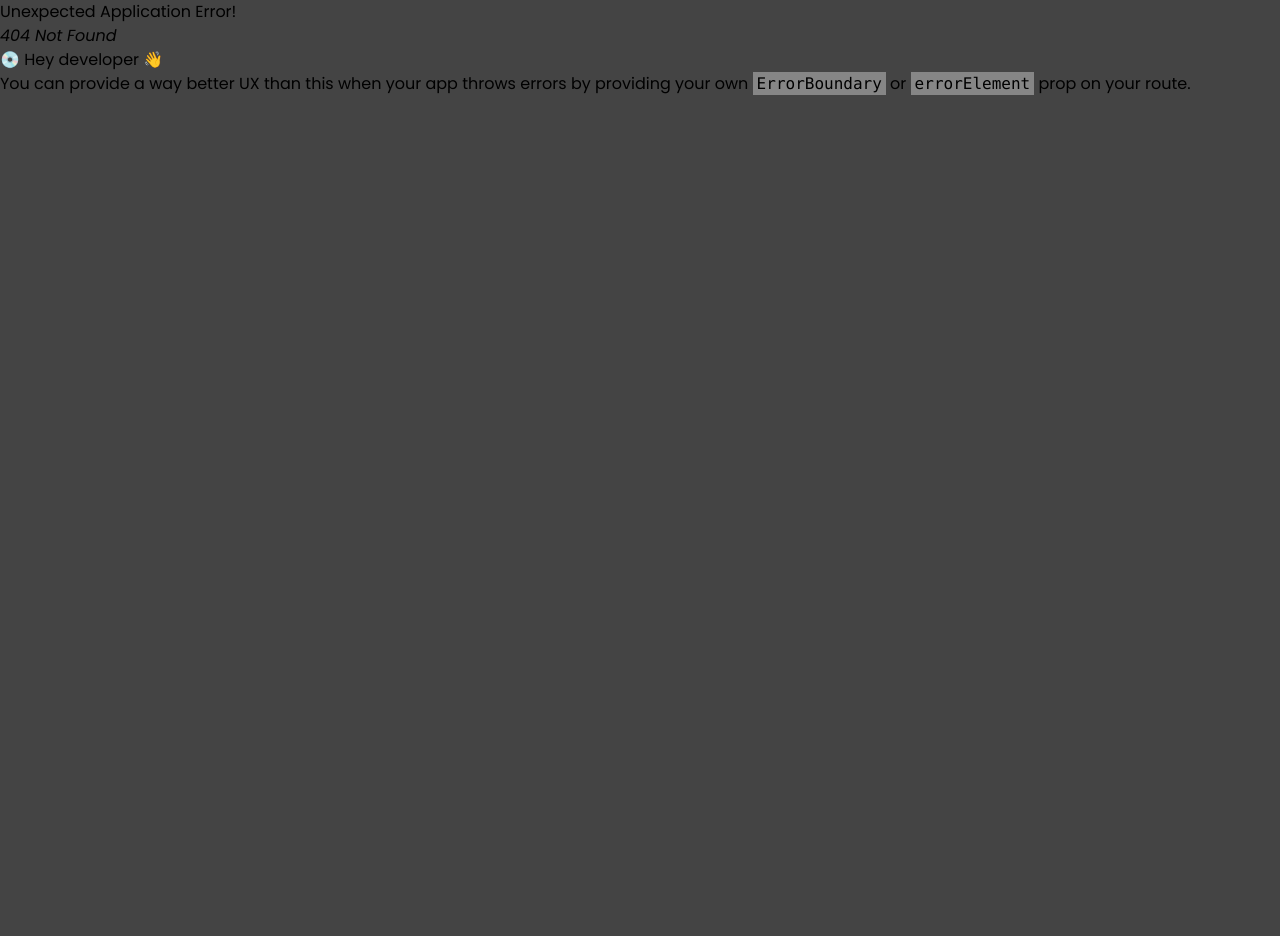
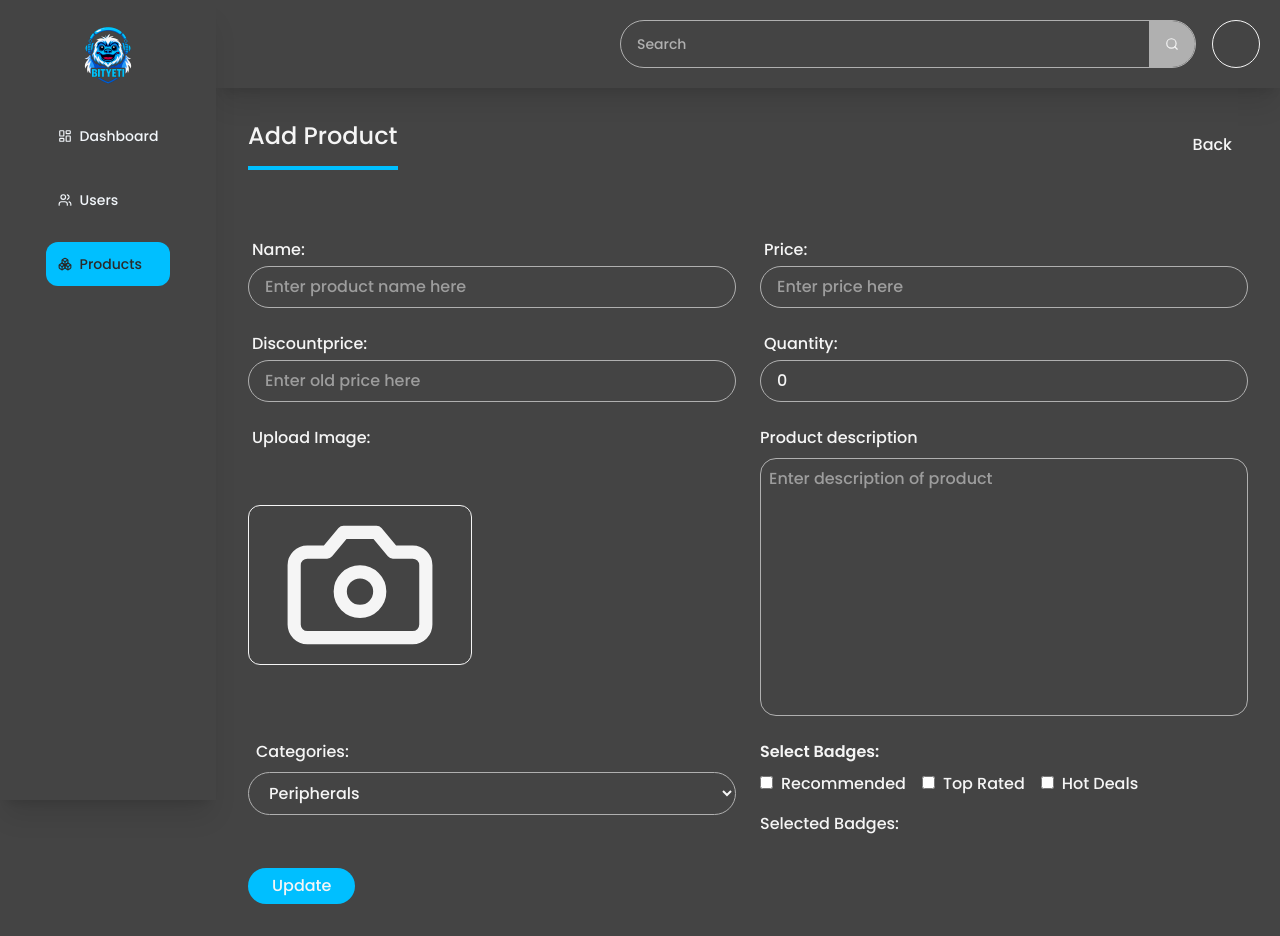
Before and after one commit to BikalRai/collegeReactProject, a React (Vite) app: page /products/edit/1 in a window 1280 px wide. Before the commit this address had no page. Before the commit the page ends 800 px from the top, so only its background shows below. Built offline with nearby package versions, Linux system fonts and the light colour scheme.

Commit message:
implement update product

```diff
--- a/db.json
+++ b/db.json
@@ -11,7 +11,6 @@
       "description": "High-quality gaming keyboard with RGB lighting",
       "quantity": 50,
       "rating": 0,
-      "onSale": true,
       "reviews": []
     },
     {
@@ -25,7 +24,6 @@
       "description": "Durable mechanical keyboard for pro gamers",
       "quantity": 30,
       "rating": 0,
-      "onSale": true,
       "reviews": []
     },
     {
@@ -39,7 +37,6 @@
       "description": "RGB backlit keyboard with customizable keys",
       "quantity": 40,
       "rating": 0,
-      "onSale": true,
       "reviews": []
     },
     {
@@ -53,7 +50,6 @@
       "description": "Wireless keyboard with long battery life",
       "quantity": 25,
       "rating": 0,
-      "onSale": true,
       "reviews": []
     },
     {
@@ -67,7 +63,6 @@
       "description": "High-precision gaming mouse",
       "quantity": 60,
       "rating": 0,
-      "onSale": true,
       "reviews": []
     },
     {
@@ -81,7 +76,6 @@
       "description": "Durable mouse pad with smooth surface",
       "quantity": 35,
       "rating": 0,
-      "onSale": true,
       "reviews": []
     },
     {
@@ -95,7 +89,6 @@
       "description": "Professional mechanical keyboard for gamers",
       "quantity": 20,
       "rating": 0,
-      "onSale": true,
       "reviews": []
     },
     {
@@ -109,7 +102,6 @@
       "description": "Surround sound gaming headset",
       "quantity": 45,
       "rating": 0,
-      "onSale": true,
       "reviews": []
     },
     {
@@ -123,7 +115,6 @@
       "description": "Slim design keyboard for portability",
       "quantity": 30,
       "rating": 0,
-      "onSale": true,
       "reviews": []
     },
     {
@@ -137,7 +128,35 @@
       "description": "Ergonomic chair for long gaming sessions",
       "quantity": 15,
       "rating": 0,
-      "onSale": true,
+      "reviews": []
+    },
+    {
+      "id": "ff436f7f-0431-4edf-b597-4d864410bcf8",
+      "name": "Alienware X17 R2",
+      "price": "1500",
+      "discountPrice": "1000",
+      "images": [],
+      "badge": [1, 2],
+      "categories": "Peripherals",
+      "description": "Best laptop",
+      "quantity": 10,
+      "rating": 0,
+      "reviews": []
+    },
+    {
+      "id": "d3ab1a8c-556c-4f0d-b2cd-2c3bc61e43a4",
+      "name": "Alienware X17 R2",
+      "price": "1500",
+      "discountPrice": "1400",
+      "images": [
+        "https://res.cloudinary.com/dghzxdx84/image/upload/v1756140857/ytgks9nwllt7j4glzuvz.png",
+        "https://res.cloudinary.com/dghzxdx84/image/upload/v1756140860/bh1lzxhezpt9jswsvrto.png"
+      ],
+      "badge": [3, 2],
+      "categories": "Peripherals",
+      "description": "Best of the best",
+      "quantity": 2,
+      "rating": 0,
       "reviews": []
     }
   ]
--- a/src/components/button/PrimaryButtonNoGlow.tsx
+++ b/src/components/button/PrimaryButtonNoGlow.tsx
@@ -1,8 +1,11 @@
 import type { BtnType } from "../../utilities/types/btnType";
 
-const PrimaryButtonNoGlow = ({ btnText }: BtnType) => {
+const PrimaryButtonNoGlow = ({ btnText, type = "button" }: BtnType) => {
   return (
-    <button className='bg-primary text-text-primary px-6 py-1.5 rounded-4xl w-fit cursor-pointer transition hover:shadow-[4px_8px_16px_rgba(0,0,0,0.4)]'>
+    <button
+      className='bg-primary text-text-primary px-6 py-1.5 rounded-4xl w-fit cursor-pointer transition hover:shadow-[4px_8px_16px_rgba(0,0,0,0.4)]'
+      type={type}
+    >
       {btnText}
     </button>
   );
--- a/src/components/form/Input.tsx
+++ b/src/components/form/Input.tsx
@@ -1,7 +1,7 @@
 import { LuCamera, LuX } from "react-icons/lu";
 import type { InputType } from "../../utilities/types/appTypes";
 import ProductReviewTextarea from "../productPage/ProductReviewTextarea";
-import { useState } from "react";
+import { useEffect, useState } from "react";
 import PrimaryButtonNoGlow from "../button/PrimaryButtonNoGlow";
 import type { Badge } from "../../utilities/types/productType";
 
@@ -69,14 +69,36 @@ const Input = ({
     });
   };
 
+  // Sync images from parent (edit mode)
+  useEffect(() => {
+    if (type === "file" && Array.isArray(inputValue)) {
+      setImages(inputValue as string[]);
+    }
+  }, [inputValue, type]);
+
+  // Sync badges from parent (edit mode)
+  useEffect(() => {
+    if (
+      (name === "badge" || type === "checkbox") &&
+      Array.isArray(inputValue)
+    ) {
+      setSelectedBadges(inputValue as unknown as number[]);
+    }
+  }, [inputValue, name, type]);
+
   if (type === "textarea") {
+    const textareaValue = typeof inputValue === "string" ? inputValue : "";
     return (
       <ProductReviewTextarea
         title='Product description'
         placeholderText={inputPlaceholder}
         textRow={10}
-        value={inputValue}
-        onChange={inputHandler}
+        value={textareaValue}
+        onChange={(val: string) =>
+          inputHandler({
+            target: { name, value: val, type },
+          } as unknown as React.ChangeEvent<HTMLInputElement | HTMLTextAreaElement | HTMLSelectElement>)
+        }
       />
     );
   }
--- a/src/components/productPage/ProductReviewTextarea.tsx
+++ b/src/components/productPage/ProductReviewTextarea.tsx
@@ -3,6 +3,7 @@ import type { TextareaType } from "../../utilities/types/appTypes";
 const ProductReviewTextarea = ({
   title,
   placeholderText,
+  value,
   textRow,
   onChange,
 }: TextareaType) => {
@@ -13,12 +14,14 @@ const ProductReviewTextarea = ({
         placeholder={placeholderText}
         className='resize-none outline-0 border border-muted rounded-2xl w-full p-2'
         rows={textRow}
+        value={typeof value === "string" ? value : ""}
         onChange={(e) => {
+          // Modify the event to include name if needed
           Object.defineProperty(e.target, "name", {
             value: "description",
             writable: false,
           });
-          onChange(e);
+          onChange(e.target.value);
         }}
       ></textarea>
     </div>
--- a/src/components/table/AdminProductTable.tsx
+++ b/src/components/table/AdminProductTable.tsx
@@ -1,3 +1,4 @@
+import { useNavigate } from "react-router-dom";
 import type { ProductTypes } from "../../utilities/types/productType";
 import TertiaryButton from "../button/TertiaryButton";
 
@@ -6,6 +7,8 @@ interface TableProps {
 }
 
 const AdminProductTable = ({ products }: TableProps) => {
+  const navigate = useNavigate();
+
   return (
     <div className='overflow-x-auto rounded-2xl'>
       <table className='w-full border-collapse divide-y divide-muted '>
@@ -42,7 +45,7 @@ const AdminProductTable = ({ products }: TableProps) => {
               Description
             </th>
             <th className='px-6 py-3 text-center text-xs font-medium uppercase tracking-wider max-w-[150px] truncate'>
-              On Sale
+              Badges
             </th>
             <th className='px-6 py-3 text-center text-xs font-medium uppercase tracking-wider'>
               Actions
@@ -86,11 +89,19 @@ const AdminProductTable = ({ products }: TableProps) => {
                 {product.description}
               </td>
               <td className='px-6 py-4 text-sm text-center text-gray-500 max-w-[150px] truncate'>
-                {product.onSale}
+                {product.badge.length}
               </td>
+
               <td className='px-6 py-4 text-sm text-center font-medium flex flex-col gap-2 items-center '>
-                <TertiaryButton btnText='Edit' />
-                <TertiaryButton btnText='Delete' />
+                <div
+                  className='w-fit'
+                  onClick={() => navigate(`/products/edit/${product.id}`)}
+                >
+                  <TertiaryButton btnText='Edit' />
+                </div>
+                <div className='w-fit'>
+                  <TertiaryButton btnText='Delete' />
+                </div>
               </td>
             </tr>
           ))}
--- a/src/pages/AdminAddProduct.tsx
+++ b/src/pages/AdminAddProduct.tsx
@@ -1,4 +1,4 @@
-import { useState } from "react";
+import { useEffect, useState } from "react";
 import PrimaryButtonNoGlow from "../components/button/PrimaryButtonNoGlow";
 import Input from "../components/form/Input";
 import AdminHeaderWithBack from "../components/headers/AdminHeaderWithBack";
@@ -11,9 +11,12 @@ import {
   addProductFailure,
   addProductRequest,
   addProductSuccess,
+  updateProductFailure,
+  updateProductRequest,
+  updateProductSuccess,
 } from "../slices/productSlice";
 import { v4 as uuidv4 } from "uuid";
-import { useNavigate } from "react-router-dom";
+import { useNavigate, useParams } from "react-router-dom";
 import type { RootState } from "../store/store";
 
 const section: HeaderWithBackTypes = {
@@ -65,9 +68,24 @@ const AdminAddProduct = () => {
 
   const dispatch = useDispatch();
 
+  const { products } = useSelector((state: RootState) => state.product);
+
   const navigate = useNavigate();
 
   const { loading } = useSelector((state: RootState) => state.product);
+
+  const { productId } = useParams();
+  const editMode = Boolean(productId);
+
+  useEffect(() => {
+    if (editMode) {
+      const product = products.find((product) => product.id === productId);
+
+      if (product) {
+        setFormData(product);
+      }
+    }
+  }, [productId]);
 
   const formDataHandler = (
     e: React.ChangeEvent<
@@ -165,6 +183,34 @@ const AdminAddProduct = () => {
     }
   };
 
+  const handleUpdate = async (e: React.FormEvent) => {
+    e.preventDefault();
+
+    dispatch(updateProductRequest());
+
+    try {
+      const uploadedImagesUrl = await uploadImagesToCloudinary(formData.images);
+      const payload: ProductTypes = {
+        ...formData,
+        images: uploadedImagesUrl,
+        id: productId,
+      };
+
+      const res = await axios.put(
+        `${import.meta.env.VITE_BASE_URL}/products/${productId}`,
+        payload
+      );
+
+      if (res.status === 200) {
+        dispatch(updateProductSuccess(payload));
+        navigate("/products");
+      }
+    } catch (error) {
+      dispatch(updateProductFailure("Failed to update product"));
+      console.error(error);
+    }
+  };
+
   console.log(formData);
 
   return (
@@ -175,13 +221,16 @@ const AdminAddProduct = () => {
           <p>Loading...</p>
         ) : (
           <>
-            <form className='grid gap-6 md:grid-cols-2'>
+            <form
+              className='grid gap-6 md:grid-cols-2'
+              onSubmit={editMode ? handleUpdate : handleSubmit}
+            >
               {formInputs.map((input, i) => {
                 const value = formData[input.name as keyof ProductTypes];
-
-                // Narrow type for Input
-                let inputValue: string | number = "";
+                let inputValue: string | number | string[] | number[] = "";
                 if (typeof value === "string" || typeof value === "number") {
+                  inputValue = value;
+                } else if (Array.isArray(value)) {
                   inputValue = value;
                 }
 
@@ -202,10 +251,13 @@ const AdminAddProduct = () => {
                   />
                 );
               })}
+              <div className='w-fit'>
+                <PrimaryButtonNoGlow
+                  btnText={editMode ? "Update" : "Add Product"}
+                  type='submit'
+                />
+              </div>
             </form>
-            <div className='w-fit' onClick={handleSubmit}>
-              <PrimaryButtonNoGlow btnText='Add Product' />
-            </div>
           </>
         )}
       </div>
--- a/src/routes/AdminRouter.tsx
+++ b/src/routes/AdminRouter.tsx
@@ -14,6 +14,7 @@ const router = createBrowserRouter([
   { path: "/users/add", element: <AddNewUser /> },
   { path: "/products", element: <AdminProductsPage /> },
   { path: "/products/add", element: <AdminAddProduct /> },
+  { path: "/products/edit/:productId", element: <AdminAddProduct /> },
 ]);
 
 const AdminRouter = () => {
--- a/src/utilities/types/appTypes.ts
+++ b/src/utilities/types/appTypes.ts
@@ -26,7 +26,7 @@ export interface TextareaType {
   placeholderText: string;
   textRow: number;
   value?: string | number | string[] | File[] | boolean;
-  onChange: (e: React.ChangeEvent<HTMLTextAreaElement>) => void;
+  onChange: (value: string) => void;
 }
 
 export interface StarRatingType {
@@ -44,7 +44,7 @@ export interface InputType {
   name: string;
   type?: string;
   inputPlaceholder: string;
-  inputValue?: string | number | string[] | File[] | boolean;
+  inputValue?: string | number | string[] | number[];
   inputHandler: (
     e: React.ChangeEvent<
       HTMLInputElement | HTMLTextAreaElement | HTMLSelectElement
--- a/src/utilities/types/btnTYpe.ts
+++ b/src/utilities/types/btnTYpe.ts
@@ -1,3 +1,5 @@
 export interface BtnType {
   btnText: string;
+  clickFunction?: () => void;
+  type?: "button" | "submit" | "reset";
 }
```
